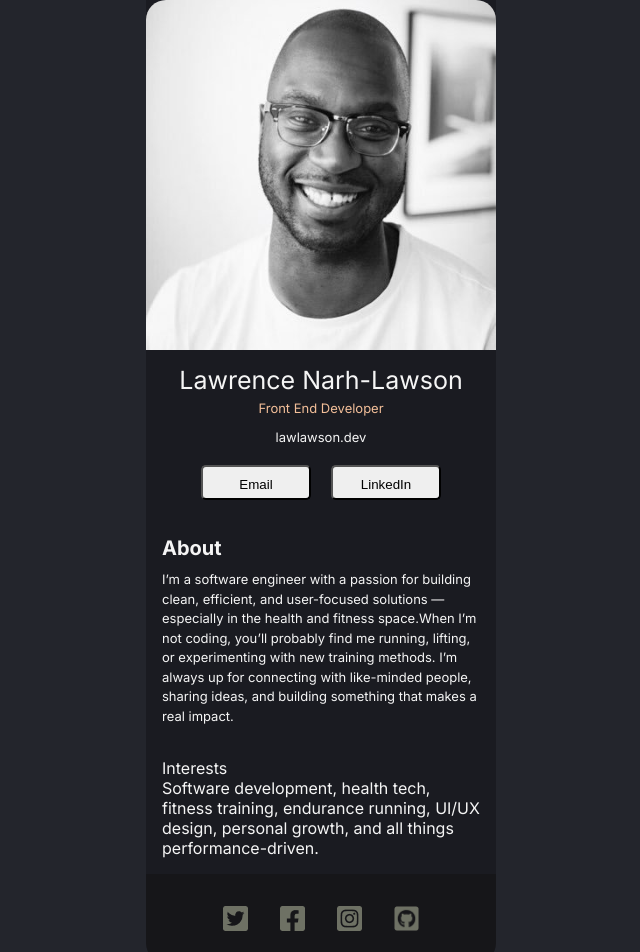
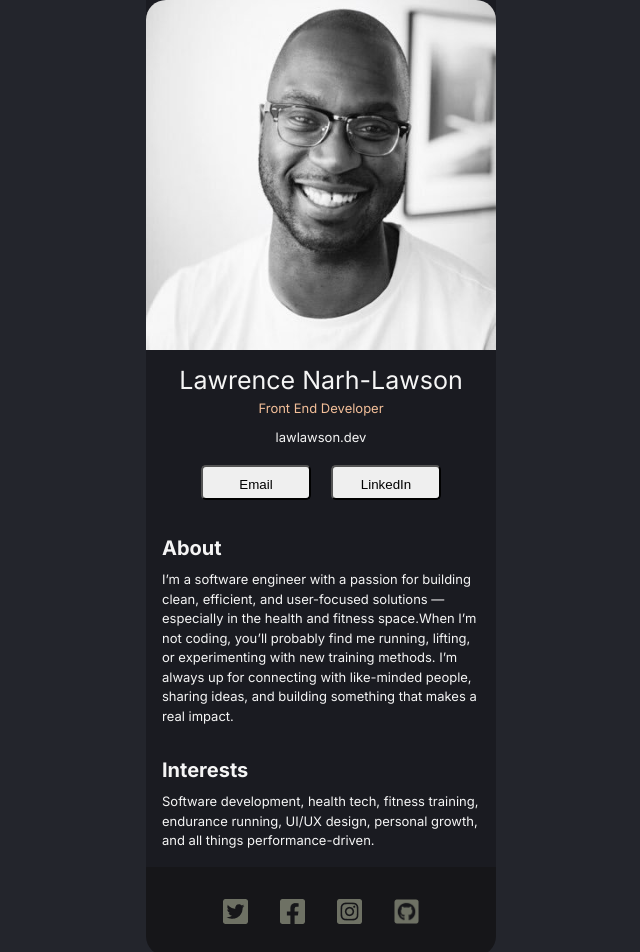
Before and after one commit to lawlawson/digital-business-card, a React (Vite) app: page / in a window 1280 px wide. Shown: the top 952 px of the page, without its empty margins (319-959 px from the left). Built offline with nearby package versions, Linux system fonts and the light colour scheme.

Commit message:
updated interests

```diff
--- a/src/components/Interests/Interests.css
+++ b/src/components/Interests/Interests.css
@@ -3,3 +3,14 @@
   color: #f5f5f5;
   padding: 1rem;
 }
+
+.interests > h3 {
+  margin-bottom: 10px;
+  font-weight: bold;
+  font-size: 20px;
+}
+
+.interests > p {
+  font-size: 13px;
+  line-height: 1.5;
+}
```
